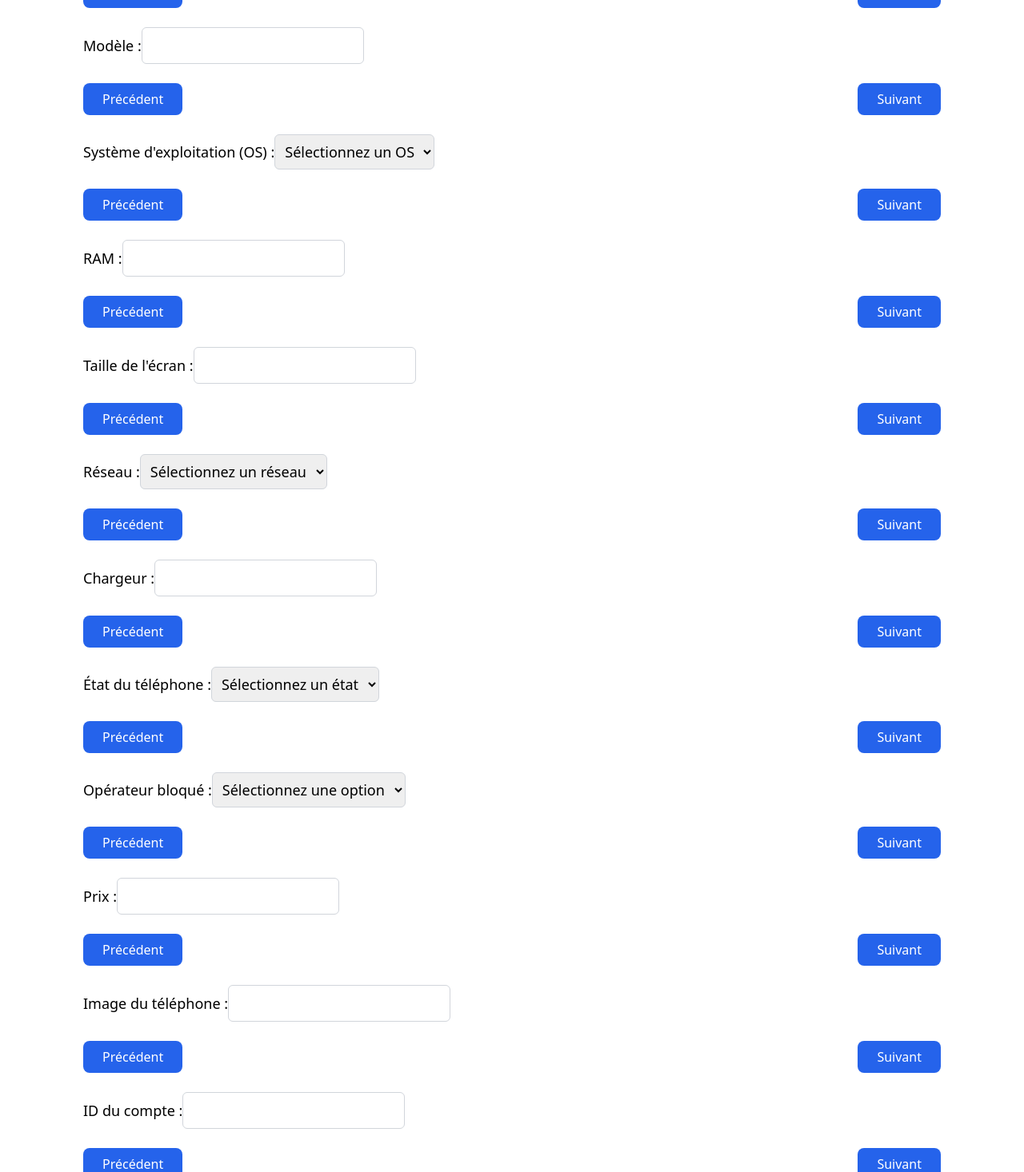
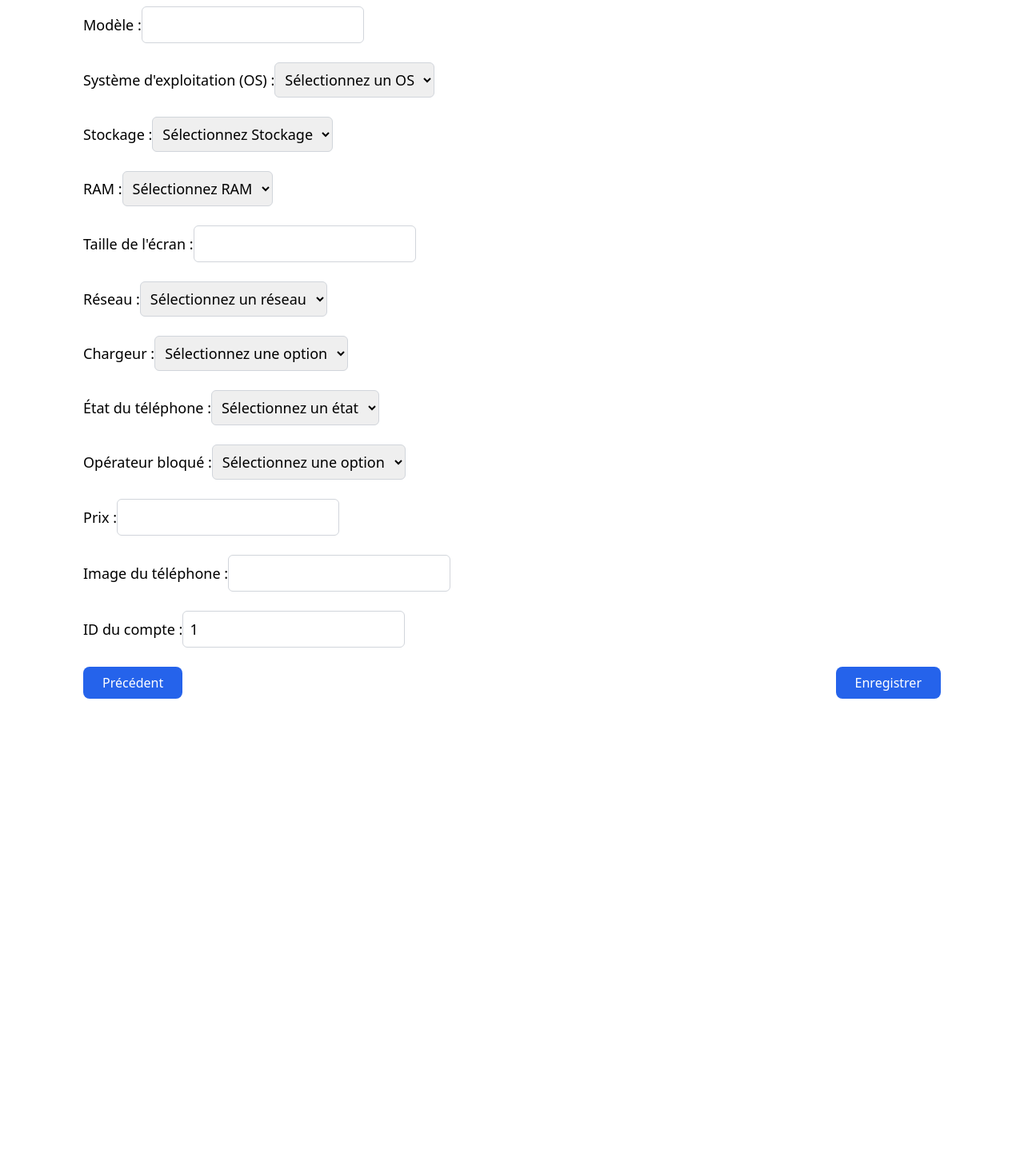
Before and after one commit to mcgrathmichael/EmmausConnect, a React (Vite) app in the folder frontend/: page /nouveauproduit in a window 1280 px wide. Shown: the part 228-1694 px from the top of the page at 80% size. After the commit the page ends 1206 px from the top, so only its background shows below. Built offline with nearby package versions, Linux system fonts and the light colour scheme.

Commit message:
form finished- needs design

```diff
--- a/frontend/src/Components/NouveauProd.jsx
+++ b/frontend/src/Components/NouveauProd.jsx
@@ -1,6 +1,6 @@
 import React, { useState } from "react";
-
-function PhoneForm() {
+import axios from "axios";
+const PhoneForm = () => {
   const [phoneDetails, setPhoneDetails] = useState({
     brand: "",
     model: "",
@@ -14,7 +14,7 @@ function PhoneForm() {
     blocked_operator: "",
     price: "",
     phone_img: "",
-    account_id_account: "",
+    account_id_account: 1,
   });
 
   const handleInputChange = (e) => {
@@ -29,6 +29,15 @@ function PhoneForm() {
     e.preventDefault();
     // Perform any further processing or calculations with the phoneDetails object
     // For example, you can calculate the value of the phone here based on the entered details
+
+    axios
+      .post(`${import.meta.env.VITE_BACKEND_URL}/products`, phoneDetails)
+      .then((response) => {
+        // Handle the server response if needed
+      })
+      .catch((error) => {
+        // Handle the error if the request fails
+      });
 
     // Reset the form
     setPhoneDetails({
@@ -48,21 +57,32 @@ function PhoneForm() {
     });
   };
 
+  console.log(phoneDetails);
   return (
     <form onSubmit={handleSubmit} className="m-12 p-14 space-y-6">
       <div>
         <label className="text-lg">
           Marque :
-          <input
+          <select
             type="text"
             name="brand"
             value={phoneDetails.brand}
             onChange={handleInputChange}
             className="border border-gray-300 rounded-md p-2"
-          />
+            required
+          >
+            {" "}
+            <option value="LG">LG</option>
+            <option value="Sony">Sony</option>
+            <option value="Nokia">Nokia</option>
+            <option value="Google">Google</option>
+            <option value="Samsung">Samsung</option>
+            <option value="Huawei">Huawei</option>
+            <option value="Xiaomi">Xiaomi</option>
+            <option value="Apple">Apple</option>
+          </select>
         </label>
-      </div>
-      <div className="flex justify-between">
+        <div className="flex justify-center md:justify-between">
           <button
             type="button"
             className="bg-blue-600 text-white hover:bg-blue-700 px-6 py-2 rounded-lg"
@@ -76,6 +96,7 @@ function PhoneForm() {
             Suivant
           </button>
         </div>
+      </div>
 
       <div>
         <label className="text-lg">
@@ -84,24 +105,11 @@ function PhoneForm() {
             type="text"
             name="model"
             value={phoneDetails.model}
+            required
             onChange={handleInputChange}
             className="border border-gray-300 rounded-md p-2"
-          />
+          ></input>
         </label>
-      </div>
-      <div className="flex justify-between">
-        <button
-          type="button"
-          className="bg-blue-600 text-white hover:bg-blue-700 px-6 py-2 rounded-lg"
-        >
-          Précédent
-        </button>
-        <button
-          type="button"
-          className="bg-blue-600 text-white hover:bg-blue-700 px-6 py-2 rounded-lg"
-        >
-          Suivant
-        </button>
       </div>
 
       <div>
@@ -111,6 +119,7 @@ function PhoneForm() {
             name="os"
             value={phoneDetails.os}
             onChange={handleInputChange}
+            required
             className="border border-gray-300 rounded-md p-2"
           >
             <option value="">Sélectionnez un OS</option>
@@ -119,46 +128,43 @@ function PhoneForm() {
           </select>
         </label>
       </div>
-      <div className="flex justify-between">
-        <button
-          type="button"
-          className="bg-blue-600 text-white hover:bg-blue-700 px-6 py-2 rounded-lg"
+
+      <div>
+        <label className="text-lg">
+          Stockage :
+          <select
+            name="storage"
+            value={phoneDetails.storage}
+            onChange={handleInputChange}
+            required
+            className="border border-gray-300 rounded-md p-2"
           >
-          Précédent
-        </button>
-        <button
-          type="button"
-          className="bg-blue-600 text-white hover:bg-blue-700 px-6 py-2 rounded-lg"
-        >
-          Suivant
-        </button>
+            <option value="">Sélectionnez Stockage</option>
+            <option value="4">4</option>
+            <option value="8">8</option>
+            <option value="16">16</option>
+            <option value="32">32</option>
+            <option value="64">64</option>
+          </select>
+        </label>
       </div>
 
       <div>
         <label className="text-lg">
           RAM :
-          <input
-            type="text"
+          <select
             name="ram"
             value={phoneDetails.ram}
             onChange={handleInputChange}
+            required
             className="border border-gray-300 rounded-md p-2"
-          />
+          >
+            <option value="">Sélectionnez RAM</option>
+            <option value="4">4</option>
+            <option value="8">8</option>
+            <option value="16">16</option>
+          </select>
         </label>
-      </div>
-      <div className="flex justify-between">
-        <button
-          type="button"
-          className="bg-blue-600 text-white hover:bg-blue-700 px-6 py-2 rounded-lg"
-        >
-          Précédent
-        </button>
-        <button
-          type="button"
-          className="bg-blue-600 text-white hover:bg-blue-700 px-6 py-2 rounded-lg"
-        >
-          Suivant
-        </button>
       </div>
 
       {/* Add more form fields for other phone details */}
@@ -170,24 +176,11 @@ function PhoneForm() {
             type="text"
             name="screen_size"
             value={phoneDetails.screen_size}
+            required
             onChange={handleInputChange}
             className="border border-gray-300 rounded-md p-2"
           />
         </label>
-      </div>
-      <div className="flex justify-between">
-        <button
-          type="button"
-          className="bg-blue-600 text-white hover:bg-blue-700 px-6 py-2 rounded-lg"
-        >
-          Précédent
-        </button>
-        <button
-          type="button"
-          className="bg-blue-600 text-white hover:bg-blue-700 px-6 py-2 rounded-lg"
-        >
-          Suivant
-        </button>
       </div>
 
       <div>
@@ -196,6 +189,7 @@ function PhoneForm() {
           <select
             name="network"
             value={phoneDetails.network}
+            required
             onChange={handleInputChange}
             className="border border-gray-300 rounded-md p-2"
           >
@@ -206,46 +200,23 @@ function PhoneForm() {
           </select>
         </label>
       </div>
-      <div className="flex justify-between">
-        <button
-          type="button"
-          className="bg-blue-600 text-white hover:bg-blue-700 px-6 py-2 rounded-lg"
-        >
-          Précédent
-        </button>
-        <button
-          type="button"
-          className="bg-blue-600 text-white hover:bg-blue-700 px-6 py-2 rounded-lg"
-        >
-          Suivant
-        </button>
-      </div>
 
       <div>
         <label className="text-lg">
           Chargeur :
-          <input
+          <select
             type="text"
             name="charger"
+            required
             value={phoneDetails.charger}
             onChange={handleInputChange}
             className="border border-gray-300 rounded-md p-2"
-          />
+          >
+            <option value="">Sélectionnez une option</option>
+            <option value="1">Oui</option>
+            <option value="0">Non</option>
+          </select>
         </label>
-      </div>
-      <div className="flex justify-between">
-        <button
-          type="button"
-          className="bg-blue-600 text-white hover:bg-blue-700 px-6 py-2 rounded-lg"
-        >
-          Précédent
-        </button>
-        <button
-          type="button"
-          className="bg-blue-600 text-white hover:bg-blue-700 px-6 py-2 rounded-lg"
-        >
-          Suivant
-        </button>
       </div>
 
       <div>
@@ -253,30 +224,17 @@ function PhoneForm() {
           État du téléphone :
           <select
             name="phone_condition"
+            required
             value={phoneDetails.phone_condition}
             onChange={handleInputChange}
             className="border border-gray-300 rounded-md p-2"
           >
             <option value="">Sélectionnez un état</option>
-            <option value="Intact">Intact</option>
             <option value="Comme neuf">Comme neuf</option>
+            <option value="Bon état">Bon état</option>
             <option value="Rayure">Rayure</option>
           </select>
         </label>
-      </div>
-      <div className="flex justify-between">
-        <button
-          type="button"
-          className="bg-blue-600 text-white hover:bg-blue-700 px-6 py-2 rounded-lg"
-        >
-          Précédent
-        </button>
-        <button
-          type="button"
-          className="bg-blue-600 text-white hover:bg-blue-700 px-6 py-2 rounded-lg"
-        >
-          Suivant
-        </button>
       </div>
 
       <div>
@@ -285,6 +243,7 @@ function PhoneForm() {
           <select
             name="blocked_operator"
             value={phoneDetails.blocked_operator}
+            required
             onChange={handleInputChange}
             className="border border-gray-300 rounded-md p-2"
           >
@@ -294,20 +253,6 @@ function PhoneForm() {
           </select>
         </label>
       </div>
-      <div className="flex justify-between">
-        <button
-          type="button"
-          className="bg-blue-600 text-white hover:bg-blue-700 px-6 py-2 rounded-lg"
-        >
-          Précédent
-        </button>
-        <button
-          type="button"
-          className="bg-blue-600 text-white hover:bg-blue-700 px-6 py-2 rounded-lg"
-        >
-          Suivant
-        </button>
-      </div>
 
       <div>
         <label className="text-lg">
@@ -316,24 +261,11 @@ function PhoneForm() {
             type="text"
             name="price"
             value={phoneDetails.price}
+            required
             onChange={handleInputChange}
             className="border border-gray-300 rounded-md p-2"
           />
         </label>
-      </div>
-      <div className="flex justify-between">
-        <button
-          type="button"
-          className="bg-blue-600 text-white hover:bg-blue-700 px-6 py-2 rounded-lg"
-        >
-          Précédent
-        </button>
-        <button
-          type="button"
-          className="bg-blue-600 text-white hover:bg-blue-700 px-6 py-2 rounded-lg"
-        >
-          Suivant
-        </button>
       </div>
 
       <div>
@@ -349,7 +281,21 @@ function PhoneForm() {
         </label>
       </div>
 
-      <div className="flex justify-between">
+      <div>
+        <label className="text-lg">
+          ID du compte :
+          <input
+            type="text"
+            name="account_id_account"
+            value={phoneDetails.account_id_account}
+            required
+            onChange={handleInputChange}
+            className="border border-gray-300 rounded-md p-2"
+          />
+        </label>
+      </div>
+
+      <div className="flex justify-center md:justify-between">
         <button
           type="button"
           className="bg-blue-600 text-white hover:bg-blue-700 px-6 py-2 rounded-lg"
@@ -357,43 +303,16 @@ function PhoneForm() {
           Précédent
         </button>
         <button
+          onClick={handleSubmit}
           type="button"
           className="bg-blue-600 text-white hover:bg-blue-700 px-6 py-2 rounded-lg"
         >
-          Suivant
-        </button>
-      </div>
-
-      <div>
-        <label className="text-lg">
-          ID du compte :
-          <input
-            type="text"
-            name="account_id_account"
-            value={phoneDetails.account_id_account}
-            onChange={handleInputChange}
-            className="border border-gray-300 rounded-md p-2"
-          />
-        </label>
-      </div>
-
-      <div className="flex justify-between">
-        <button
-          type="button"
-          className="bg-blue-600 text-white hover:bg-blue-700 px-6 py-2 rounded-lg"
-        >
-          Précédent
-        </button>
-        <button
-          type="button"
-          className="bg-blue-600 text-white hover:bg-blue-700 px-6 py-2 rounded-lg"
-        >
-          Suivant
+          Enregistrer
         </button>
       </div>
     </form>
   );
-}
+};
 
 export default PhoneForm;
 
--- a/package.json
+++ b/package.json
@@ -34,6 +34,7 @@
     "tailwindcss": "^3.3.2"
   },
   "dependencies": {
+    "axios": "^1.4.0",
     "react-burger-menu": "^3.0.9",
     "react-router-dom": "^6.14.0"
   }
```
Also changed, not shown: frontend/.eslintrc.json, 1 other file (tests, documents, lock files or other folders). Lines whose indentation alone changed are shown as unchanged.
